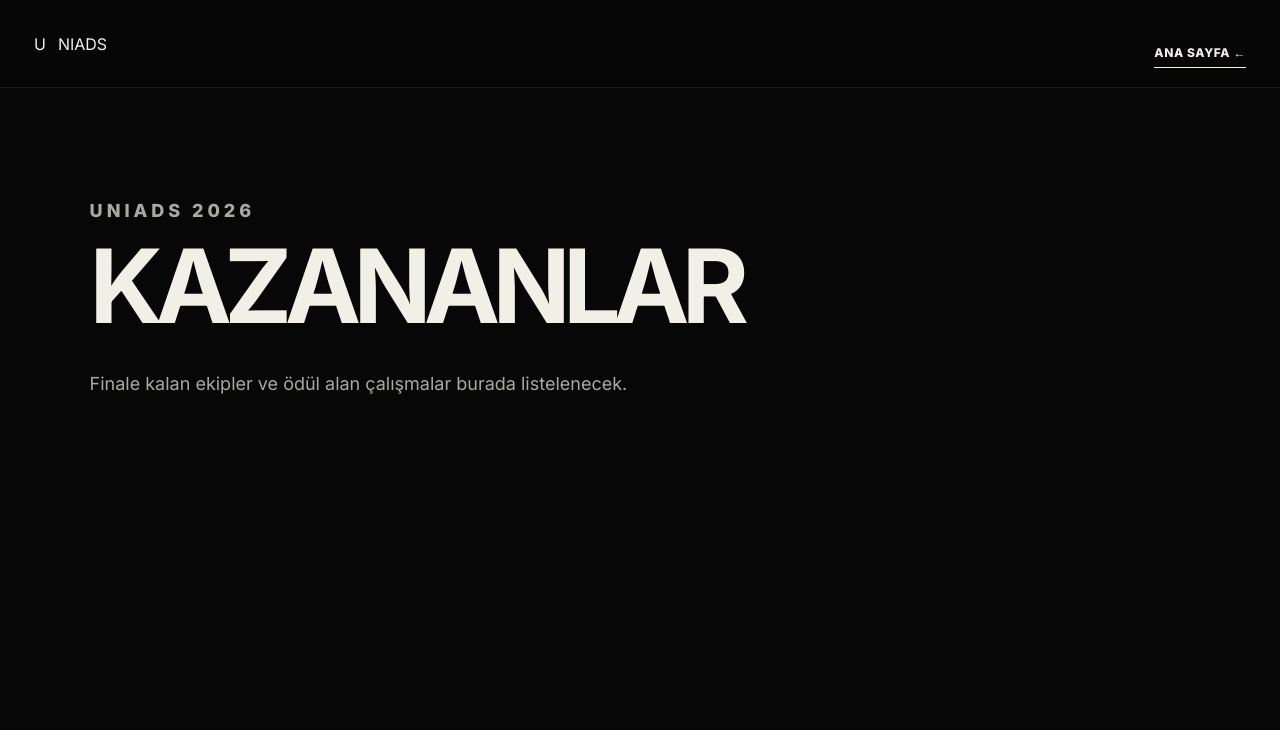
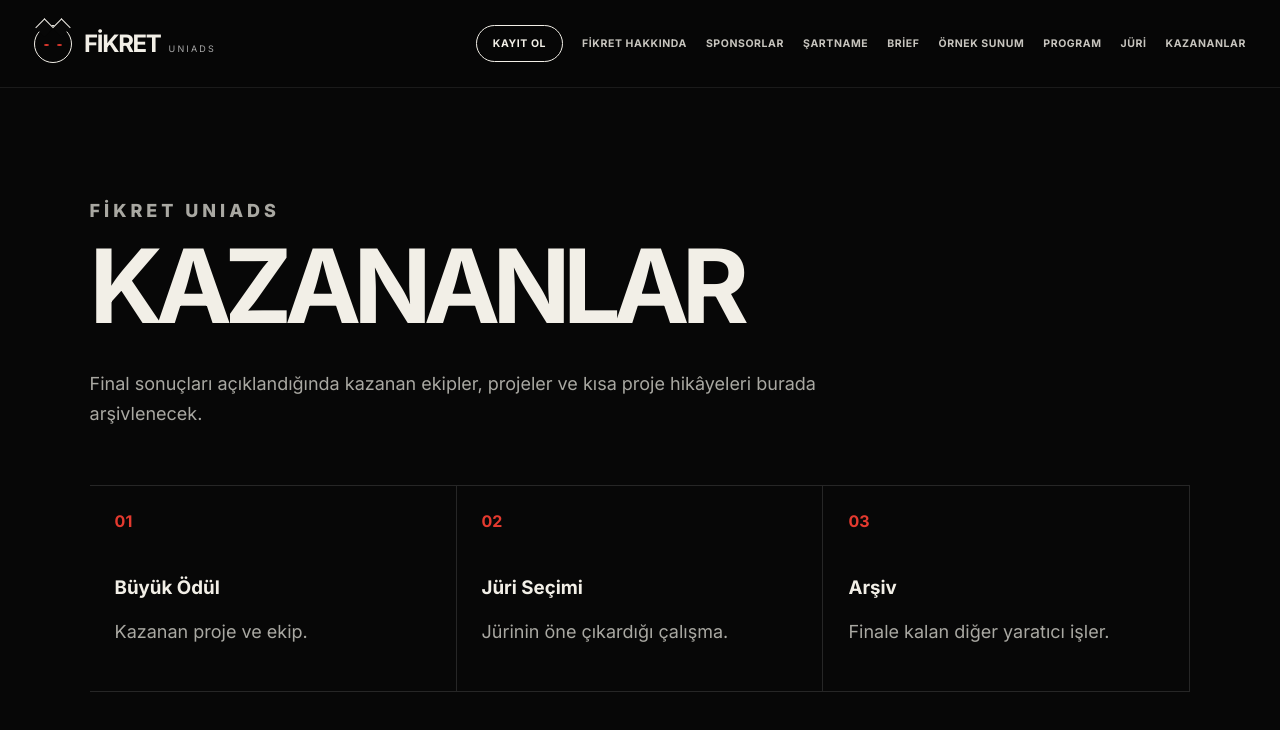
Before and after one commit to creatrdigitalagency/fikret-uniads-web, a website: page kazananlar.html in a window 1280 px wide. Drawn offline with Linux system fonts and the light colour scheme.

Commit message:
Rebuild kazananlar.html in FIKRET system

```diff
--- a/kazananlar.html
+++ b/kazananlar.html
@@ -1 +1 @@
-<!doctype html><html lang="tr"><head><meta charset="utf-8"><meta name="viewport" content="width=device-width,initial-scale=1"><title>KAZANANLAR — UNIADS</title><link rel="stylesheet" href="/styles.css"></head><body><header class="site-header"><a class="brand" href="/"><span class="brand-mark">U</span><span>NIADS</span></a><a class="text-link" href="/">ANA SAYFA ←</a></header><main class="subpage"><p class="eyebrow">UNIADS 2026</p><h1>KAZANANLAR</h1><p>Finale kalan ekipler ve ödül alan çalışmalar burada listelenecek.</p></main></body></html>
+<!doctype html><html lang="tr"><head><meta charset="utf-8"><meta name="viewport" content="width=device-width,initial-scale=1,viewport-fit=cover"><meta name="theme-color" content="#070707"><title>KAZANANLAR — FİKRET UNIADS</title><link rel="stylesheet" href="/styles.css"></head><body><header class="site-header"><a class="brand" href="/" aria-label="FİKRET UNIADS"><span class="cat-mark"><i></i></span><span class="brand-lockup"><b>FİKRET</b><small>UNIADS</small></span></a><button class="menu-toggle" aria-label="Menüyü aç"><span></span><span></span></button><nav class="nav"><a class="cta" href="/kayit">KAYIT OL</a><a href="/hakkinda">FİKRET HAKKINDA</a><a href="/#sponsors">SPONSORLAR</a><a href="/sartname">ŞARTNAME</a><a href="/brief">BRİEF</a><a href="/ornek-sunum">ÖRNEK SUNUM</a><a href="/program">PROGRAM</a><a href="/#juri">JÜRİ</a><a href="/kazananlar">KAZANANLAR</a></nav></header><main class="subpage"><p class="eyebrow">FİKRET UNIADS</p><h1>KAZANANLAR</h1><p>Final sonuçları açıklandığında kazanan ekipler, projeler ve kısa proje hikâyeleri burada arşivlenecek.</p><section class="panel"><article><b>01</b><h3>Büyük Ödül</h3><p>Kazanan proje ve ekip.</p></article><article><b>02</b><h3>Jüri Seçimi</h3><p>Jürinin öne çıkardığı çalışma.</p></article><article><b>03</b><h3>Arşiv</h3><p>Finale kalan diğer yaratıcı işler.</p></article></section></main><script src="/script.js"></script></body></html>
```
